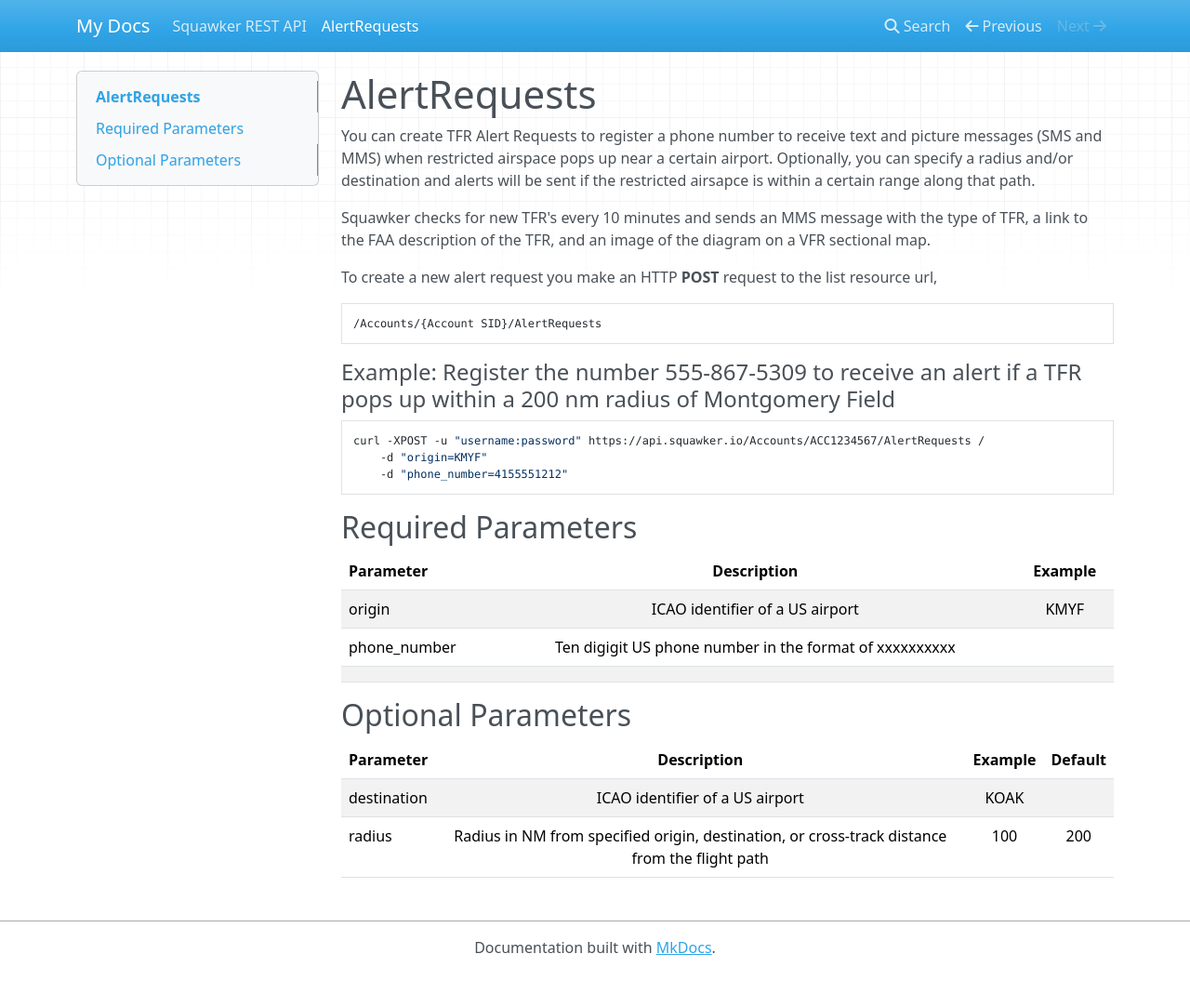
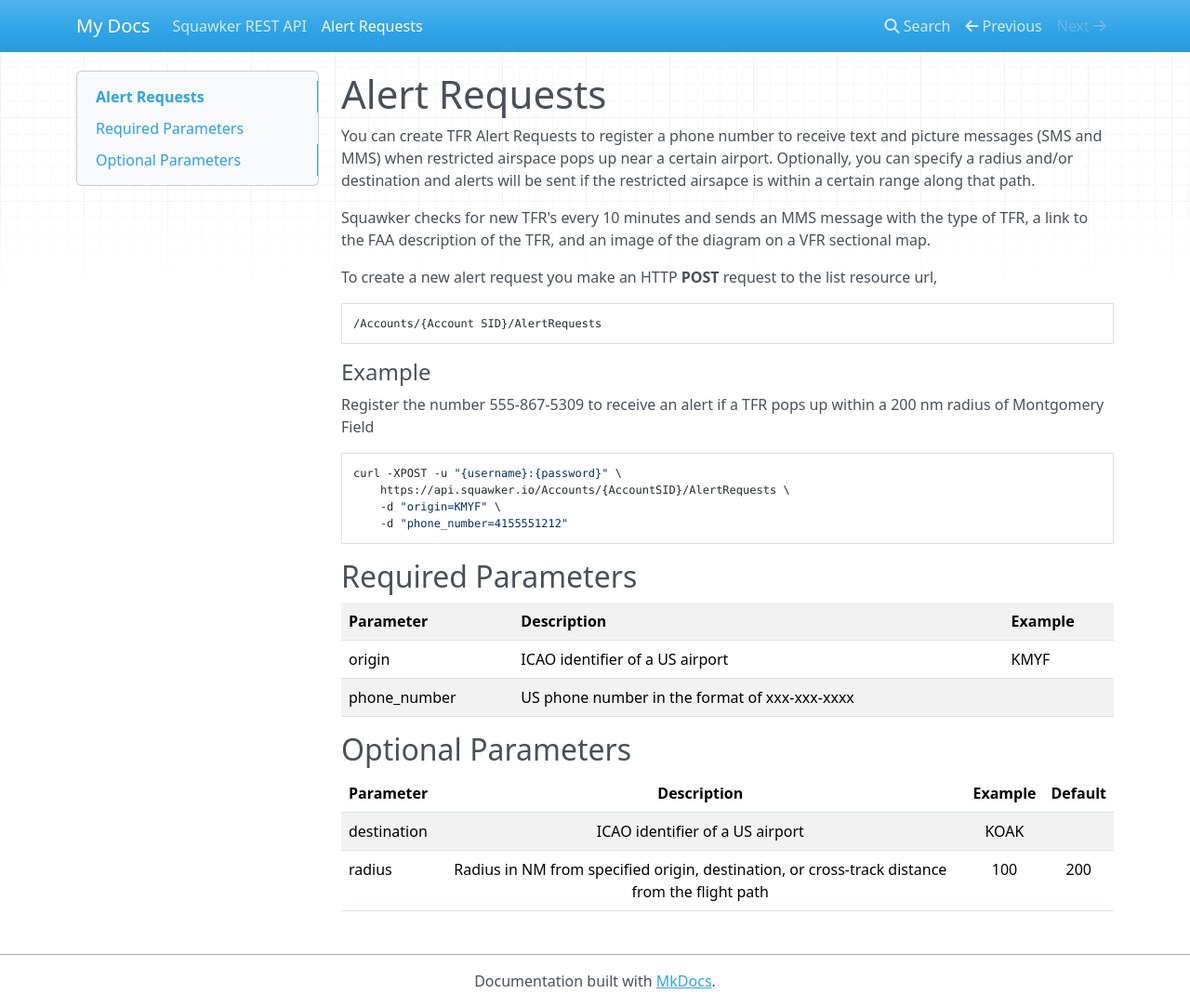
Before and after one commit to brettgerry/squawker-python, an MkDocs documentation site: the page built from docs/alert-requests.md, in a window 1280 px wide and 1083 px high. Shown: the whole window at 93% size. Built offline with MkDocs 1.6.1, drawn with Linux system fonts in a browser that asks for light colours; nearby versions of some CDN libraries.

Commit message:
use html for tables

```diff
--- a/docs/alert-requests.md
+++ b/docs/alert-requests.md
@@ -1,4 +1,4 @@
-# AlertRequests
+# Alert Requests
 
 You can create TFR Alert Requests to register a phone number to receive text and picture messages (SMS and MMS) when restricted airspace pops up near a certain airport. Optionally, you can specify a radius and/or destination and alerts will be sent if the restricted airsapce is within a certain range along that path.
 
@@ -10,19 +10,40 @@
 /Accounts/{Account SID}/AlertRequests
 ~~~
 
-#### Example: Register the number 555-867-5309 to receive an alert if a TFR pops up within a 200 nm radius of Montgomery Field
+#### Example
 
-    curl -XPOST -u "username:password" https://api.squawker.io/Accounts/ACC1234567/AlertRequests /
-        -d "origin=KMYF"
+Register the number 555-867-5309 to receive an alert if a TFR pops up within a 200 nm radius of Montgomery Field
+
+    curl -XPOST -u "{username}:{password}" \
+        https://api.squawker.io/Accounts/{AccountSID}/AlertRequests \
+        -d "origin=KMYF" \
         -d "phone_number=4155551212"
 
 ## Required Parameters
 
-| Parameter    | Description                                   | Example |
+<!-- | Parameter    | Description                                   | Example |
 |--------------|:---------------------------------------------:|:-------:|
 | origin       | ICAO identifier of a US airport               | KMYF    |
 | phone_number | Ten digigit US phone number in the format of xxxxxxxxxx |
-|              |                                               |         |
+|              |                                               |         | -->
+
+<table>
+  <tr>
+    <th>Parameter</th>
+    <th>Description</th>
+    <th>Example</th>
+  </tr>
+  <tr>
+    <td>origin</td>
+    <td>ICAO identifier of a US airport</td>
+    <td>KMYF</td>
+  </tr>
+  <tr>
+    <td>phone_number</td>
+    <td>US phone number in the format of xxx-xxx-xxxx</td>
+    <td></td>
+  </tr>
+</table>
 
 ## Optional Parameters
 
```
